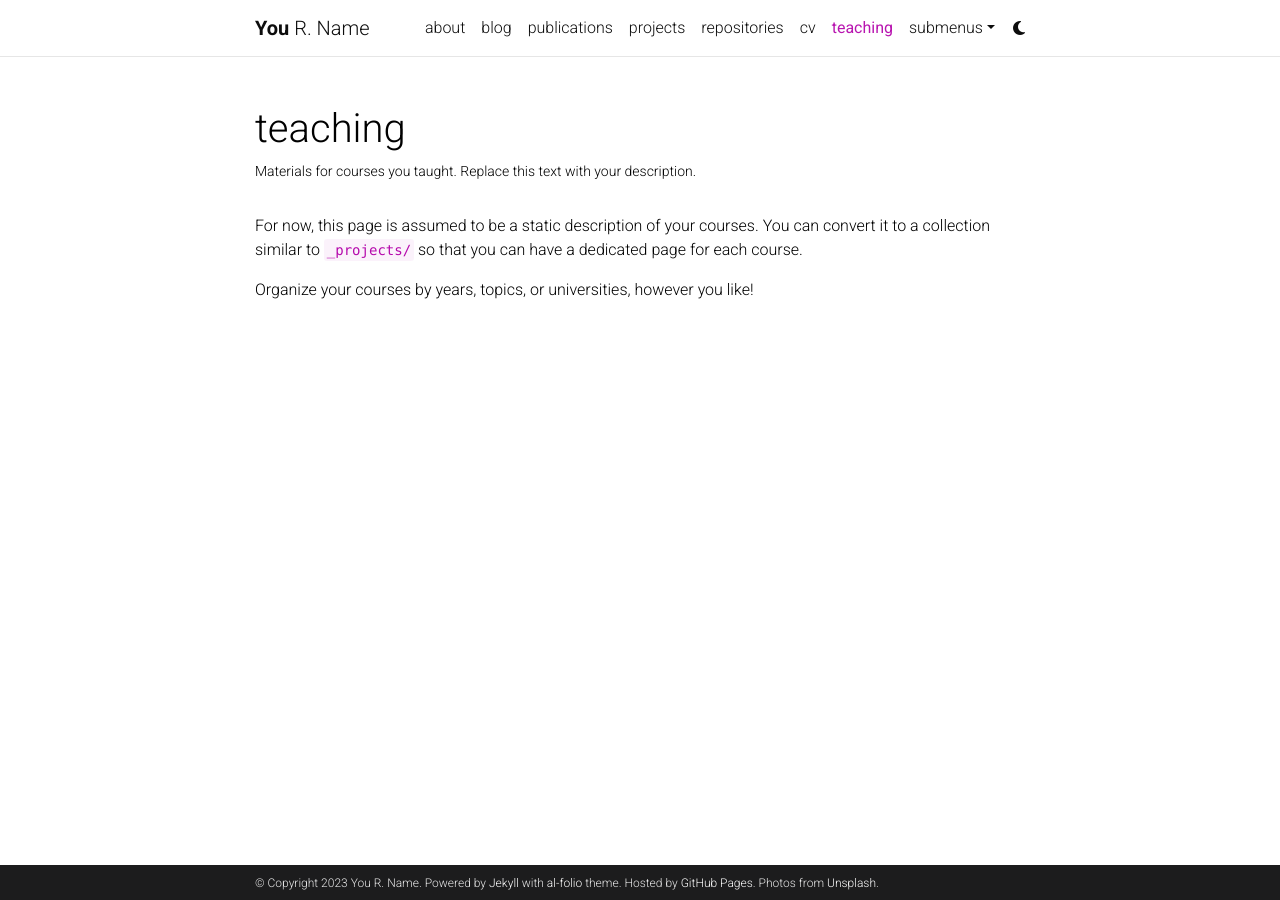
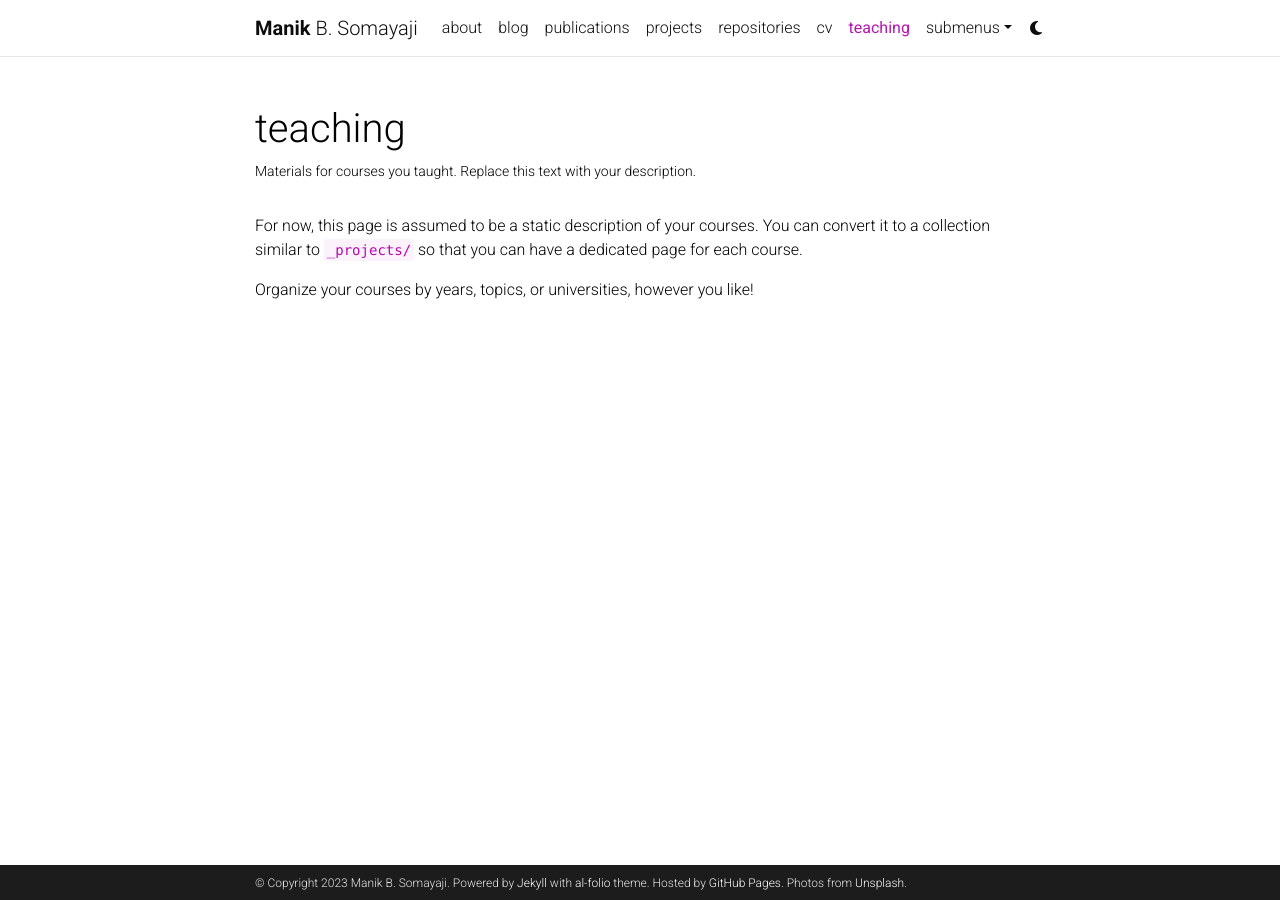
Before and after one commit to manikBS/manikBS.github.io, a Jekyll site: the page built from _pages/teaching.md, in a window 1280 px wide. Built offline with Jekyll 4.4.1, drawn with Linux system fonts in a browser that asks for light colours; comment, search, counter and statistics services are not loaded; a style sheet for code colours, icons or effects is not loaded.

Commit message:
Update _config.yml

```diff
--- a/_config.yml
+++ b/_config.yml
@@ -3,10 +3,10 @@
 # -----------------------------------------------------------------------------
 
 title: blank # the website title (if blank, full name will be used instead)
-first_name: You
-middle_name: R.
-last_name: Name
-email: you@example.com
+first_name: Manik
+middle_name: B.
+last_name: Somayaji
+email: somayajimanik@gmail.com
 description: > # the ">" symbol means to ignore newlines until "footer_text:"
   A simple, whitespace theme for academics. Based on [*folio](https://github.com/bogoli/-folio) design.
 footer_text: >
@@ -18,8 +18,8 @@
 lang: en # the language of your site (for example: en, fr, cn, ru, etc.)
 icon: ⚛️  # the emoji used as the favicon (alternatively, provide image name in /assets/img/)
 
-url: https://alshedivat.github.io # the base hostname & protocol for your site
-baseurl: /al-folio # the subpath of your site, e.g. /blog/
+url: https://manikBS.github.io # the base hostname & protocol for your site
+baseurl: /manikBS # the subpath of your site, e.g. /blog/
 last_updated: false # set to true if you want to display last updated in the footer
 impressum_path:  # set to path to include impressum link in the footer, use the same path as permalink in a page, helps to conform with EU GDPR
 
```
